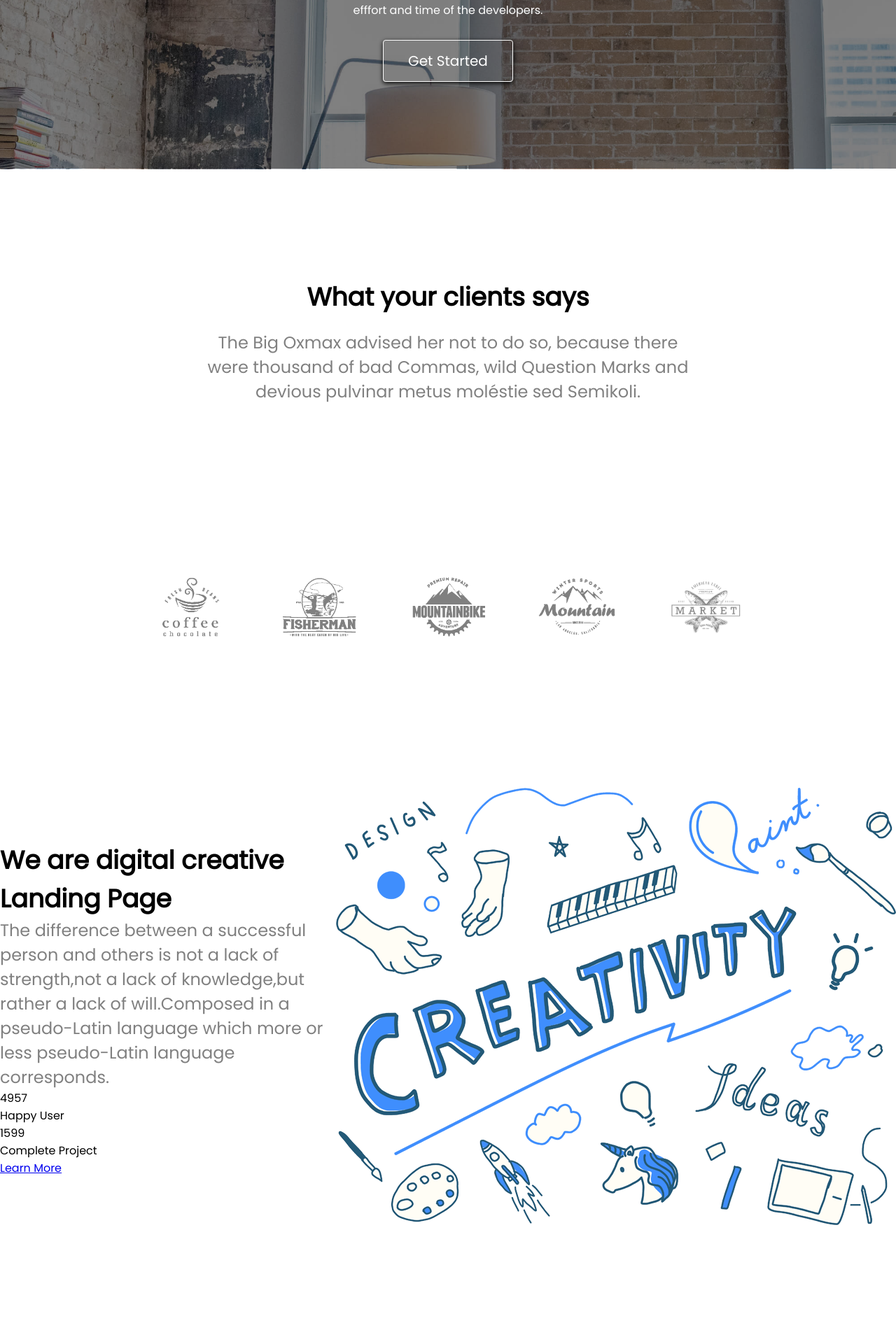
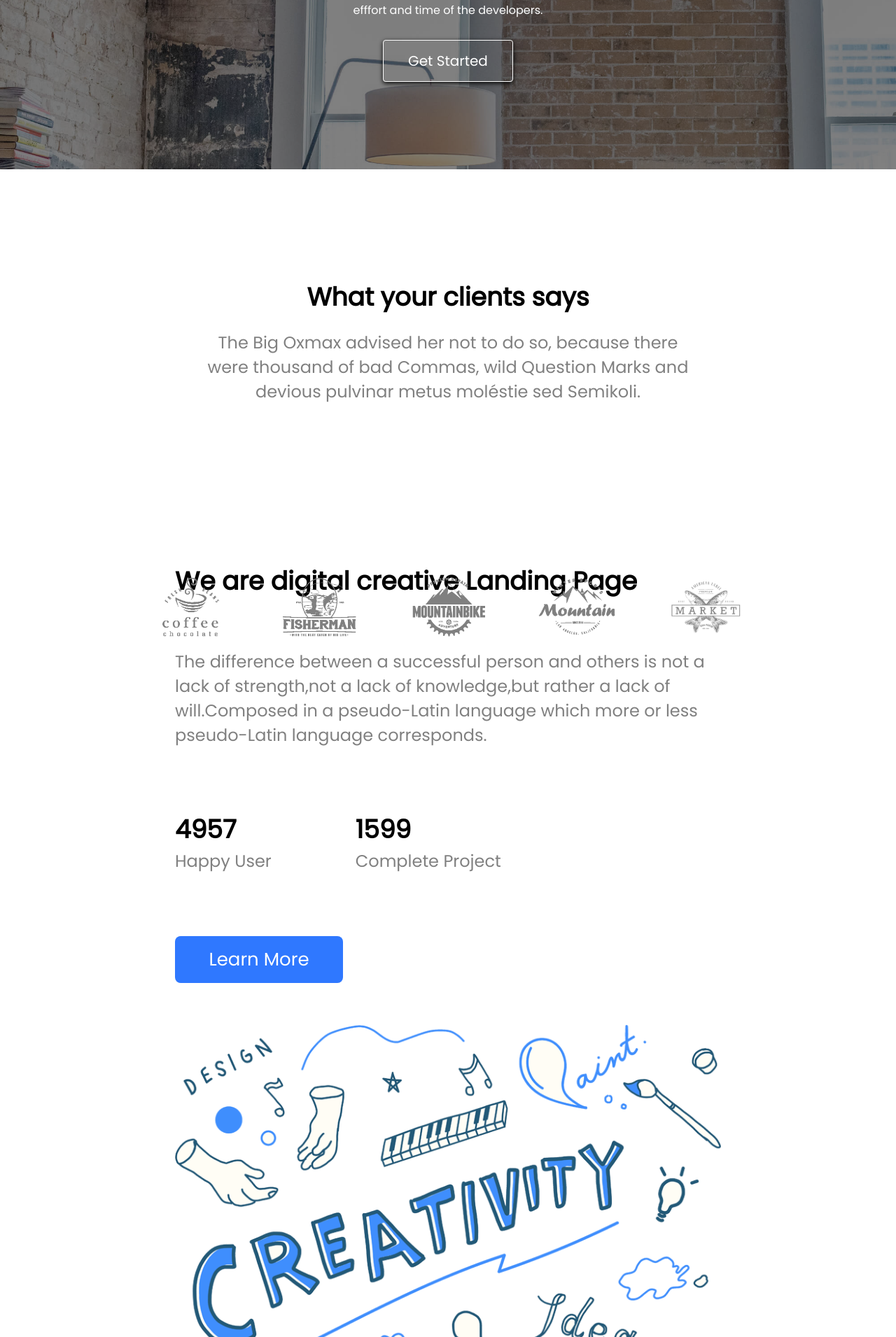
Before and after one commit to KrouriB/kucra, a PHP site: page / in a window 1280 px wide; the page is wider, and only the part inside the window is pictured. Shown: the part 3438-5349 px from the top of that part at 70% size. Before the commit the page ends 5189 px from the top of that part, so only its background shows below. Run offline with PHP 8.4, Linux system fonts and the light colour scheme; some libraries are stand-ins or nearby versions.

Commit message:
CSS:display-flex des élement de la section,ajustement de leur taille et de celle des texte +création d'un "bouton" lien

```diff
--- a/style.css
+++ b/style.css
@@ -493,14 +493,63 @@ figure>a>.fa-skype{
 #n6{
     display: flex;
     flex-direction: row;
-    align-items: center;
+    align-items: flex-start;
+    justify-content: center;
+    align-content: center;
+    flex-wrap: wrap;
+    gap: 60px;
+}
+
+#n6 > div{
+    display: flex;
+    flex-direction: column;
+    gap: 90px;
+}
+
+#left{
+    display: flex;
+    flex-direction: column;
+    gap: 70px;
 }
 
 #left > h2{
     font-size: 36px;
+
 }
 
 #left > p{
     font-size: 24px;
     color: gray;
+    width: 780px;
 }
+
+#infon6{
+    display: flex;
+    flex-direction: row;
+    gap: 120px;
+}
+
+.chiffren6{
+    font-weight: 700;
+    font-size: 36px;
+}
+
+.infon6{
+    font-size: 24px;
+    color: gray;
+}
+
+#infoPlus{
+    background-color: rgb(47, 120, 255);
+    color: white;
+    font-size: 26px;
+    width: 240px;
+    border-radius: 8px;
+    padding: 14px 0;
+    text-align: center;
+    text-decoration: none;
+}
+
+#n6 > figure > img{
+    width: 780px;
+}
```
